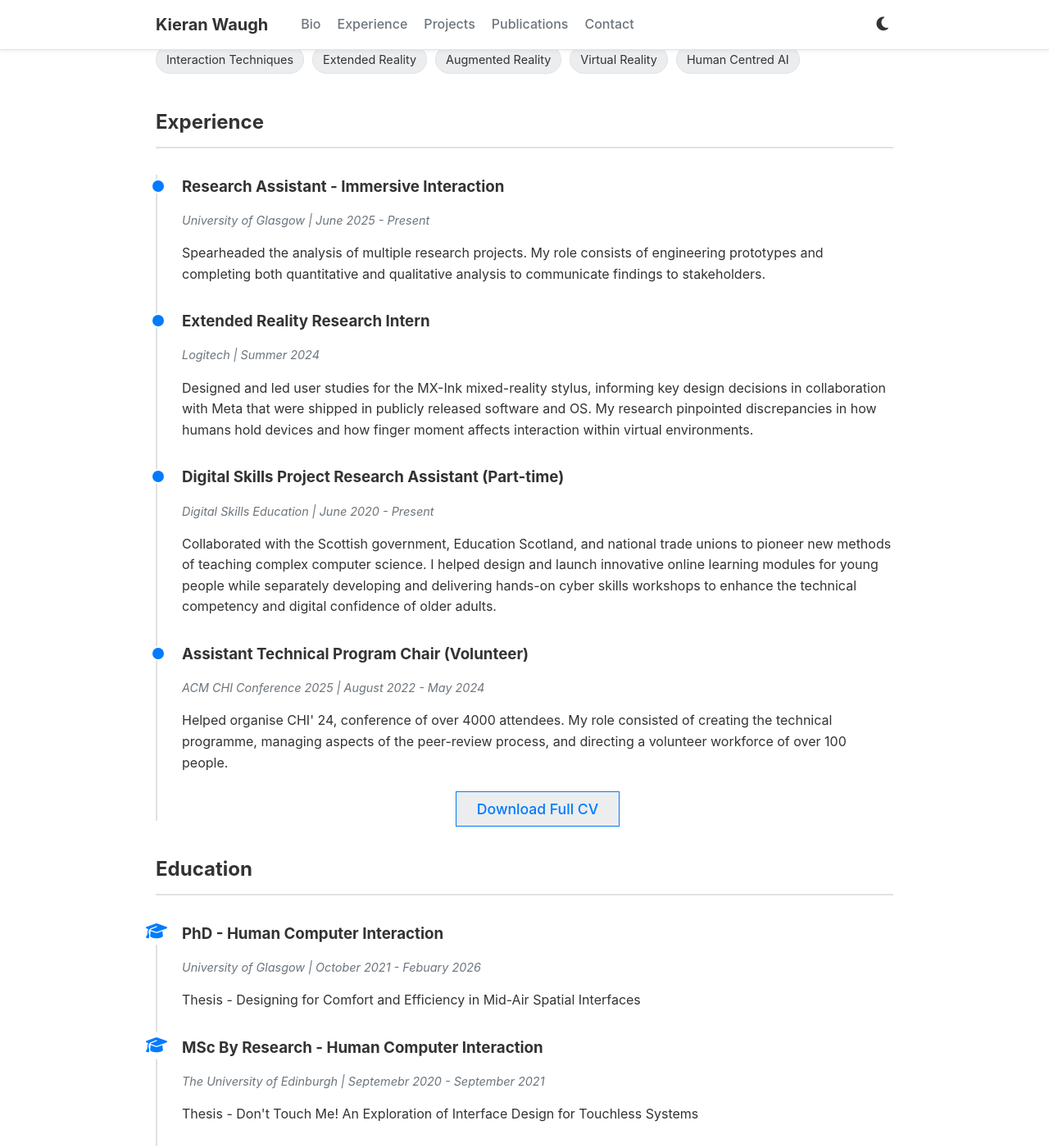
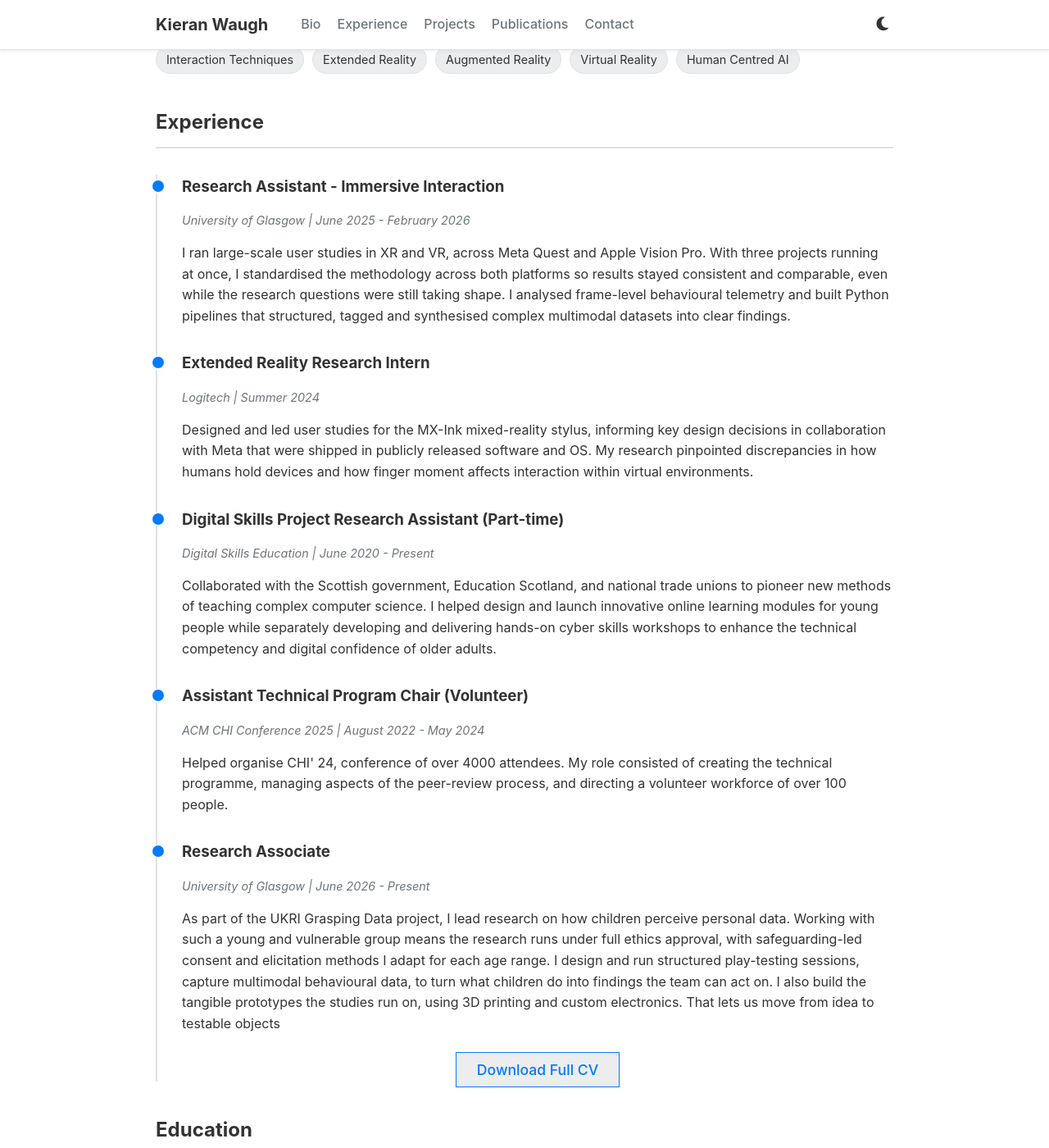
Before and after one commit to KieranWaugh/KieranWaugh.github.io, a Jekyll site: the page built from index.html, in a window 1280 px wide and 1400 px high, scrolled down 700 px. Shown: the whole window at 82% size. Built offline with Jekyll 4.4.1, drawn with Linux system fonts in a browser that asks for light colours.

Commit message:
Update _data/experience.yml (via Pages CMS)

```diff
--- a/_data/experience.yml
+++ b/_data/experience.yml
@@ -1,21 +1,45 @@
-# Experience timeline — newest first
-
-- title: "Research Assistant - Immersive Interaction"
-  where: "University of Glasgow"
-  dates: "June 2025 - Present"
-  description: "Spearheaded the analysis of multiple research projects. My role consists of engineering prototypes and completing both quantitative and qualitative analysis to communicate findings to stakeholders."
-
-- title: "Extended Reality Research Intern"
-  where: "Logitech"
-  dates: "Summer 2024"
-  description: "Designed and led user studies for the MX-Ink mixed-reality stylus, informing key design decisions in collaboration with Meta that were shipped in publicly released software and OS. My research pinpointed discrepancies in how humans hold devices and how finger moment affects interaction within virtual environments."
-
-- title: "Digital Skills Project Research Assistant (Part-time)"
-  where: "Digital Skills Education"
-  dates: "June 2020 - Present"
-  description: "Collaborated with the Scottish government, Education Scotland, and national trade unions to pioneer new methods of teaching complex computer science. I helped design and launch innovative online learning modules for young people while separately developing and delivering hands-on cyber skills workshops to enhance the technical competency and digital confidence of older adults."
-
-- title: "Assistant Technical Program Chair (Volunteer)"
-  where: "ACM CHI Conference 2025"
-  dates: "August 2022 - May 2024"
-  description: "Helped organise CHI' 24, conference of over 4000 attendees. My role consisted of creating the technical programme, managing aspects of the peer-review process, and directing a volunteer workforce of over 100 people."
+- title: Research Assistant - Immersive Interaction
+  where: University of Glasgow
+  dates: June 2025 - February 2026
+  description: I ran large-scale user studies in XR and VR, across Meta Quest and
+    Apple Vision Pro. With three projects running at once, I standardised the
+    methodology across both platforms so results stayed consistent and
+    comparable, even while the research questions were still taking shape. I
+    analysed frame-level behavioural telemetry and built Python pipelines that
+    structured, tagged and synthesised complex multimodal datasets into clear
+    findings.
+- title: Extended Reality Research Intern
+  where: Logitech
+  dates: Summer 2024
+  description: Designed and led user studies for the MX-Ink mixed-reality stylus,
+    informing key design decisions in collaboration with Meta that were shipped
+    in publicly released software and OS. My research pinpointed discrepancies
+    in how humans hold devices and how finger moment affects interaction within
+    virtual environments.
+- title: Digital Skills Project Research Assistant (Part-time)
+  where: Digital Skills Education
+  dates: June 2020 - Present
+  description: Collaborated with the Scottish government, Education Scotland, and
+    national trade unions to pioneer new methods of teaching complex computer
+    science. I helped design and launch innovative online learning modules for
+    young people while separately developing and delivering hands-on cyber
+    skills workshops to enhance the technical competency and digital confidence
+    of older adults.
+- title: Assistant Technical Program Chair (Volunteer)
+  where: ACM CHI Conference 2025
+  dates: August 2022 - May 2024
+  description: Helped organise CHI' 24, conference of over 4000 attendees. My role
+    consisted of creating the technical programme, managing aspects of the
+    peer-review process, and directing a volunteer workforce of over 100 people.
+- title: Research Associate
+  where: University of Glasgow
+  dates: June 2026 - Present
+  description: As part of the UKRI Grasping Data project, I lead research on how
+    children perceive personal data. Working with such a young and vulnerable
+    group means the research runs under full ethics approval, with
+    safeguarding-led consent and elicitation methods I adapt for each age range.
+    I design and run structured play-testing sessions, capture multimodal
+    behavioural data, to turn what children do into findings the team can act
+    on. I also build the tangible prototypes the studies run on, using 3D
+    printing and custom electronics. That lets us move from idea to testable
+    objects
```
